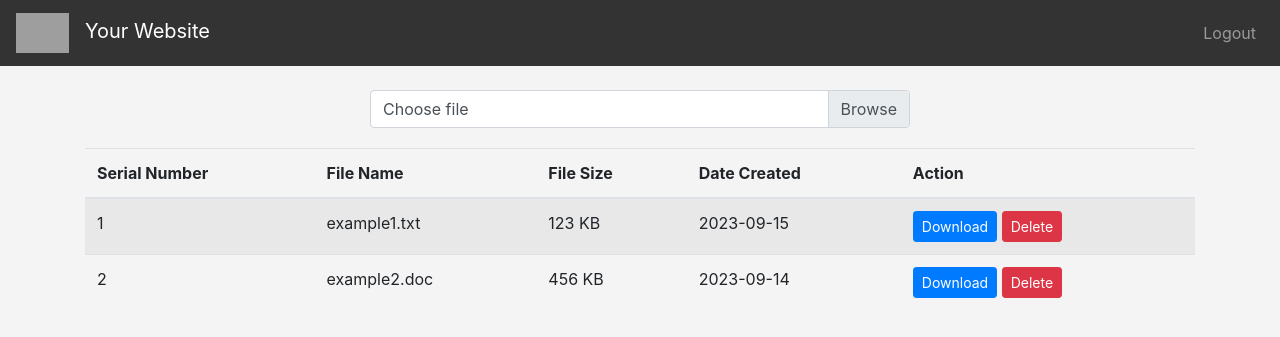
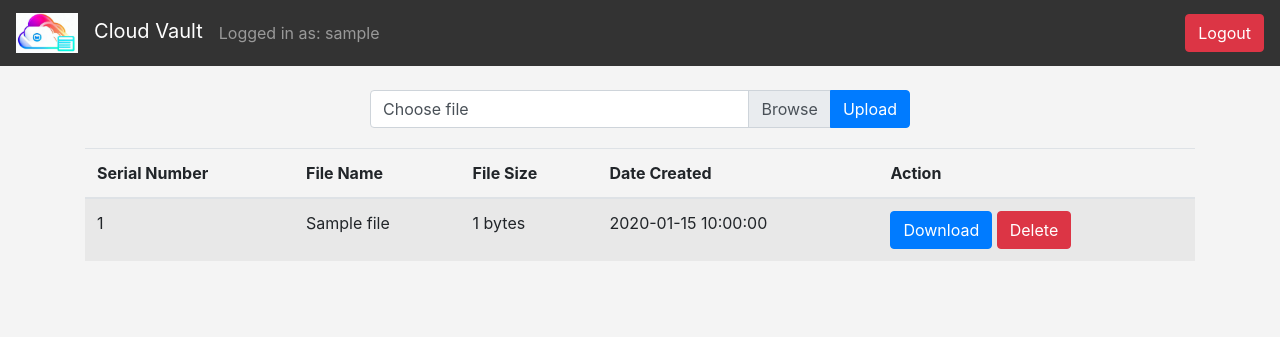
Before and after one commit to atharvjoshi34/cloud-vault, a Flask app: template templates/dashboard.html in a window 1280 px wide. Shown: the top 337 px of the page. Run offline with Flask 3, Linux system fonts and the light colour scheme; the template is opened without the code that fills it: most values are stand-ins (such as "Sample title", 1, 10 or a date in 2020); some libraries are stand-ins or nearby versions; grey boxes are pictures that could not be loaded.

Commit message:
implemented the functionality of upload, download and delete for the users

```diff
--- a/app.py
+++ b/app.py
@@ -5,7 +5,8 @@ from flask_mail import Mail, Message
 import smtplib
 from google.cloud import secretmanager
 from google.cloud import storage
-
+from flask import send_file
+from io import BytesIO
 
 app = Flask(__name__)
 
@@ -183,8 +184,9 @@ def login():
                 otp = ''.join([str(random.randint(0, 9)) for _ in range(6)])
 
                 # Store OTP in session for verification
+
                 session['otp'] = otp
-                session['username'] = user_data[2]  # Store the username for later use
+                session['username'] = user_data[3]  # Store the username for later use
 
                 # Send OTP to the user's email address (you can add this logic)
                 server = smtplib.SMTP('smtp.gmail.com', 587)
@@ -226,9 +228,122 @@ def otp_verification_login():
 
     return render_template('otp_verification_login.html', error_message=error_message)
 
+# @app.route('/dashboard')
+# def dashboard():
+#     return render_template("dashboard.html")
+
 @app.route('/dashboard')
 def dashboard():
-    return render_template('dashboard.html')
+    if 'username' not in session:
+        return redirect(url_for('login'))
+
+    username = session.get('username')
+    user_bucket = get_user_bucket(username)
+
+    if user_bucket:
+        # Fetch the list of files and their details
+        blobs = list(user_bucket.list_blobs())
+        file_list = []
+        for blob in blobs:
+            file_info = {
+                'name': blob.name,
+                'size': blob.size,
+                'created': blob.time_created.strftime('%Y-%m-%d %H:%M:%S')
+            }
+            file_list.append(file_info)
+    else:
+        file_list = []
+
+    return render_template('dashboard.html', username=username, file_list=file_list)
+
+
+@app.route('/upload', methods=['POST'])
+def upload_file():
+    if 'username' not in session:
+        return redirect(url_for('login'))
+
+    username = session.get('username')
+    uploaded_file = request.files['file']
+
+    if uploaded_file.filename != '':
+        try:
+            # Authenticate the user and retrieve their bucket
+            user_bucket = get_user_bucket(username)
+            if user_bucket is None:
+                return "User's bucket not found. Please contact support."
+
+            # Upload the file to the user's bucket
+            blob = user_bucket.blob(uploaded_file.filename)
+            blob.upload_from_string(
+                uploaded_file.read(),
+                content_type=uploaded_file.content_type
+            )
+
+            return f'File "{uploaded_file.filename}" uploaded successfully!'
+        except Exception as e:
+            # Log the error for debugging
+            print(f'An error occurred during file upload: {str(e)}')
+            return f'An error occurred: {str(e)}'
+    else:
+        return 'No file selected.'
+
+@app.route('/download/<filename>', methods=['GET'])
+def download_file(filename):
+    # Retrieve the user's bucket
+    username = session.get('username')
+    user_bucket = get_user_bucket(username)
+
+    if user_bucket:
+        blob = user_bucket.blob(filename)
+        if blob.exists():
+            # Read the file data into a BytesIO object
+            file_data = blob.download_as_bytes()
+
+            # Create a BytesIO object to wrap the file data
+            file_stream = BytesIO(file_data)
+
+            # Send the file for download as an attachment
+            return send_file(file_stream, as_attachment=True, download_name=filename)
+        else:
+            flash('File not found.', 'danger')
+    else:
+        flash("User's bucket not found. Please contact support.", 'danger')
+
+    return redirect(url_for('dashboard'))
+
+@app.route('/delete/<filename>', methods=['GET'])
+def delete_file(filename):
+    # Retrieve the user's bucket
+    username = session.get('username')
+    user_bucket = get_user_bucket(username)
+
+    if user_bucket:
+        blob = user_bucket.blob(filename)
+        if blob.exists():
+            blob.delete()
+            flash(f'File "{filename}" deleted successfully!', 'success')
+        else:
+            flash('File not found.', 'danger')
+    else:
+        flash("User's bucket not found. Please contact support.", 'danger')
+
+    return redirect(url_for('dashboard'))
+
+@app.route('/logout')
+def logout():
+    # Clear the user session
+    session.pop('username', None)
+    flash('Logged out successfully!', 'success')
+    return redirect(url_for('home_page'))
+
+def get_user_bucket(username):
+    # Check if the user's bucket exists
+    storage_client = storage.Client()
+    bucket_name = f"cloud-vault-{username}"
+    user_bucket = storage_client.get_bucket(bucket_name)
+    if not user_bucket.exists():
+        return None
+    return user_bucket
 
 
 # Utility Functions
--- a/templates/dashboard.html
+++ b/templates/dashboard.html
@@ -3,7 +3,7 @@
 <head>
     <meta charset="UTF-8">
     <meta name="viewport" content="width=device-width, initial-scale=1.0">
-    <title>Your Website</title>
+    <title>Cloud-vault Dashboard</title>
     <!-- Include Bootstrap CSS -->
     <link rel="stylesheet" href="https://maxcdn.bootstrapcdn.com/bootstrap/4.5.2/css/bootstrap.min.css">
     <!-- Include custom CSS -->
@@ -35,24 +35,36 @@
 <!-- Navigation Bar -->
 <nav class="navbar navbar-expand-lg navbar-dark">
     <a class="navbar-brand" href="#">
-        <img src="your-logo.png" alt="Your Logo"> Your Website
+        <img src="static/logo.jpeg" alt="Your Logo"> Cloud Vault
     </a>
     <!-- Logout Button (you can customize the link) -->
+    <span class="navbar-text">Logged in as: {{ username }}</span>
     <ul class="navbar-nav ml-auto">
         <li class="nav-item">
-            <a class="nav-link" href="#">Logout</a>
+            <!-- Logout Button -->
+                <form action="/logout" method="GET">
+                    <button type="submit" class="btn btn-danger">Logout</button>
+               </form>
+
         </li>
     </ul>
 </nav>
 
 <div class="container mt-4">
-    <!-- Upload File Button -->
+    <!-- Upload File Form -->
     <div class="row">
         <div class="col-md-6 offset-md-3">
-            <div class="custom-file">
-                <input type="file" class="custom-file-input" id="uploadFile">
-                <label class="custom-file-label" for="uploadFile">Choose file</label>
-            </div>
+            <form action="/upload" method="POST" enctype="multipart/form-data">
+                <div class="input-group">
+                    <div class="custom-file">
+                        <input type="file" class="custom-file-input" name="file" id="uploadFile" onchange="updateFileNameLabel()">
+                        <label class="custom-file-label" for="uploadFile" id="fileLabel">Choose file</label>
+                    </div>
+                    <div class="input-group-append">
+                        <button type="submit" class="btn btn-primary">Upload</button>
+                    </div>
+                </div>
+            </form>
         </div>
     </div>
 
@@ -70,28 +82,18 @@
                     </tr>
                 </thead>
                 <tbody>
-                    <!-- Dummy Data Rows -->
+                    {% for file in file_list %}
                     <tr>
-                        <td>1</td>
-                        <td>example1.txt</td>
-                        <td>123 KB</td>
-                        <td>2023-09-15</td>
+                        <td>{{ loop.index }}</td>
+                        <td>{{ file.name }}</td>
+                        <td>{{ file.size }} bytes</td>
+                        <td>{{ file.created }}</td>
                         <td>
-                            <button class="btn btn-primary btn-sm">Download</button>
-                            <button class="btn btn-danger btn-sm">Delete</button>
+                            <a href="{{ url_for('download_file', filename=file.name) }}" class="btn btn-primary">Download</a>
+                            <a href="{{ url_for('delete_file', filename=file.name) }}" class="btn btn-danger">Delete</a>
                         </td>
                     </tr>
-                    <tr>
-                        <td>2</td>
-                        <td>example2.doc</td>
-                        <td>456 KB</td>
-                        <td>2023-09-14</td>
-                        <td>
-                            <button class="btn btn-primary btn-sm">Download</button>
-                            <button class="btn btn-danger btn-sm">Delete</button>
-                        </td>
-                    </tr>
-                    <!-- Add more rows with similar structure for your data -->
+                {% endfor %}
                 </tbody>
             </table>
         </div>
@@ -102,5 +104,17 @@
 <script src="https://code.jquery.com/jquery-3.5.1.slim.min.js"></script>
 <script src="https://cdn.jsdelivr.net/npm/@popperjs/core@2.9.3/dist/umd/popper.min.js"></script>
 <script src="https://maxcdn.bootstrapcdn.com/bootstrap/4.5.2/js/bootstrap.min.js"></script>
+
+<script>
+    function updateFileNameLabel() {
+        const fileInput = document.getElementById('uploadFile');
+        const fileLabel = document.getElementById('fileLabel');
+        if (fileInput.files.length > 0) {
+            fileLabel.innerHTML = fileInput.files[0].name;
+        } else {
+            fileLabel.innerHTML = 'Choose file';
+        }
+    }
+</script>
 </body>
 </html>
--- a/templates/index.html
+++ b/templates/index.html
@@ -3,7 +3,7 @@
 <head>
     <meta charset="UTF-8">
     <meta name="viewport" content="width=device-width, initial-scale=1.0">
-    <title>Your Cloud File Hosting</title>
+    <title>Cloud-vault</title>
     <!-- Include Bootstrap CSS -->
     <link rel="stylesheet" href="https://maxcdn.bootstrapcdn.com/bootstrap/4.5.2/css/bootstrap.min.css">
 </head>
--- a/templates/signup.html
+++ b/templates/signup.html
@@ -3,7 +3,7 @@
 <head>
     <meta charset="UTF-8">
     <meta name="viewport" content="width=device-width, initial-scale=1.0">
-    <title>Modern Signup Form</title>
+    <title>Sign-up for cloud Vault</title>
     <link href="https://cdn.jsdelivr.net/npm/bootstrap@5.3.1/dist/css/bootstrap.min.css" rel="stylesheet" integrity="sha384-4bw+/aepP/YC94hEpVNVgiZdgIC5+VKNBQNGCHeKRQN+PtmoHDEXuppvnDJzQIu9" crossorigin="anonymous">
     <style>
         body {
```
Also changed, not shown: templates/login.html (+8 -1 lines).
